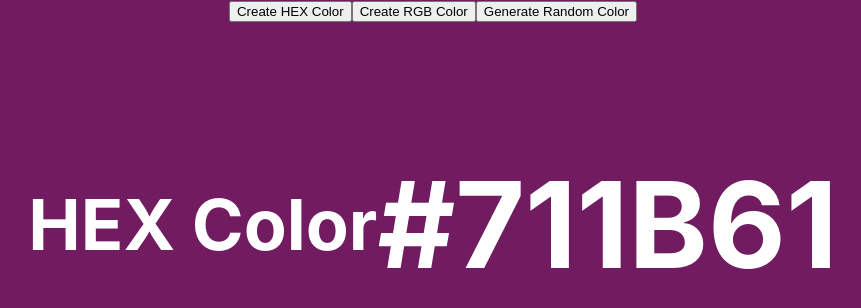
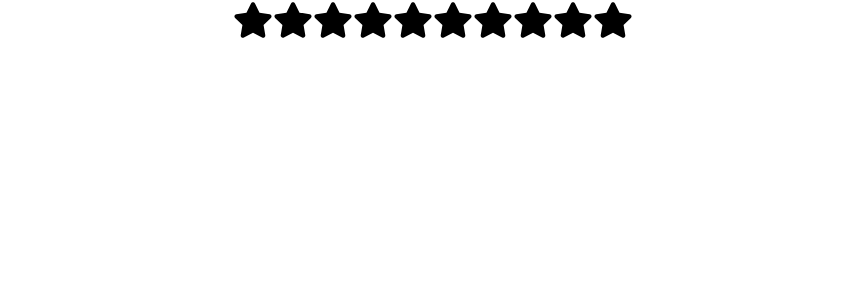
Before and after one commit to henok26/Reactprojects, a React (Create React App) app: page / in a window 1280 px wide. Shown: the top 308 px of the page, without its empty margins (207-1068 px from the left). Built offline with nearby package versions, Linux system fonts and the light colour scheme.

Commit message:
starRating_Component_Completed

```diff
--- a/package.json
+++ b/package.json
@@ -8,6 +8,7 @@
     "@testing-library/user-event": "^13.5.0",
     "react": "^18.2.0",
     "react-dom": "^18.2.0",
+    "react-icons": "^5.0.1",
     "react-scripts": "5.0.1",
     "web-vitals": "^2.1.4"
   },
--- a/src/App.js
+++ b/src/App.js
@@ -1,5 +1,6 @@
 import logo from './logo.svg';
 import './App.css';
+import StarRating from './components/star-rating';
 import Accordian from './components/accordian';
 import RandomColor from './components/random-color';
 
@@ -10,7 +11,8 @@
      {/* <Accordian/> */}
      {/* Random color component*/}
 
-<RandomColor/>
+{/* <RandomColor/> */}
+<StarRating noOfStars={10}/>
     </div>
   );
 }
--- /dev/null
+++ b/src/components/star-rating/index.jsx
@@ -0,0 +1,36 @@
+import {FaStar} from 'react-icons/fa'
+import React, { useState } from "react";
+import './styles.css';
+export default function StarRating({noOfStars=5}){
+    const [rating,setRating]=useState(0);
+    const [hover,setHover]=useState(0);
+    function handleClick(getCurrentIndex){
+    setRating(getCurrentIndex);
+
+    }
+    function handleMouseEnter(getCurrentIndex){
+
+        setHover(getCurrentIndex);
+    }
+    function handleMouseLeave(getCurrentIndex){
+        setHover(rating);
+    }
+
+    return <div className="star-rating">
+{
+    [...Array(noOfStars)].map((_,index)=>{
+        index +=1
+
+
+        return <FaStar
+        className={index<=(hover||rating)?'active':'inactive'}
+        key={index}
+        onClick={()=>handleClick(index)}
+        onMouseMove={()=>handleMouseEnter(index)}
+        onMouseLeave={()=>handleMouseLeave(index)}
+        size={40}
+        />
+    })
+}
+    </div>
+}
--- /dev/null
+++ b/src/components/star-rating/styles.css
@@ -0,0 +1,7 @@
+.active
+{
+    color:#fff700 ;
+}
+.inactive{
+    color:black;
+}
```
Also changed, not shown: 1 other file (tests, documents, lock files or other folders).
